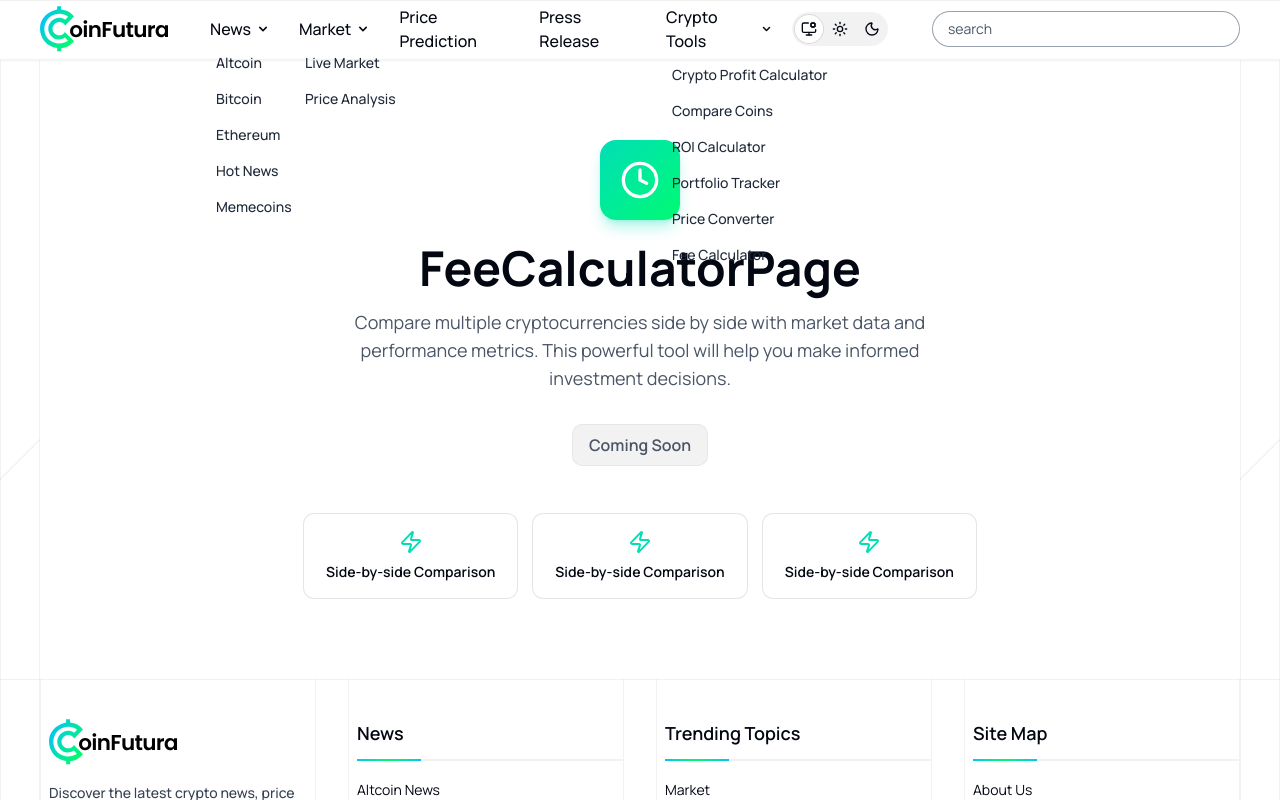
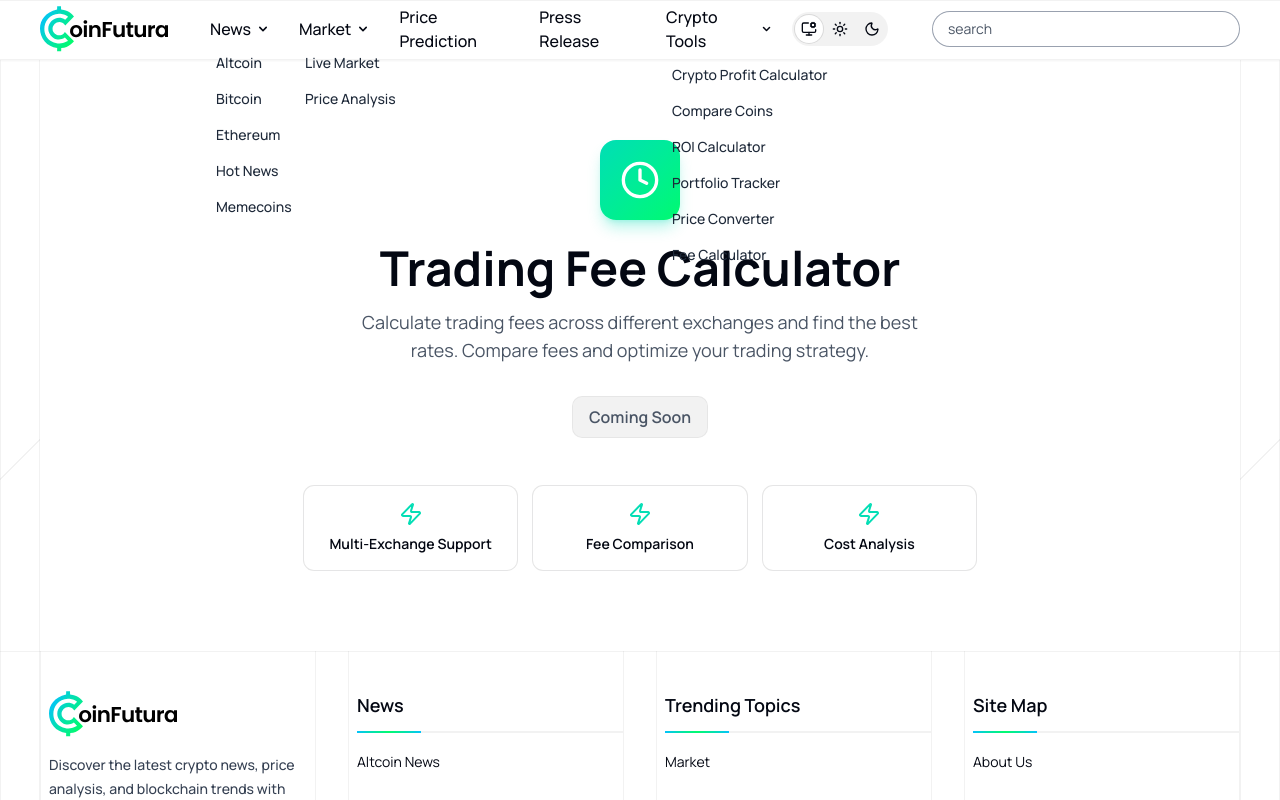
Before and after one commit to MohGumaa/coinfutura-markets, a Next.js app: page /tools/fee-calculator in a window 1280 px wide. Shown: the top 800 px of the page. Built offline with nearby package versions, Linux system fonts and the light colour scheme.

Commit message:
update tools page

```diff
--- a/app/tools/fee-calculator/page.tsx
+++ b/app/tools/fee-calculator/page.tsx
@@ -4,22 +4,22 @@
 const FeeCalculatorPage = () => {
   return (
     <ComingSoon
-      title="FeeCalculatorPage"
-      description="Compare multiple cryptocurrencies side by side with market data and performance metrics. This powerful tool will help you make informed investment decisions."
+      title="Trading Fee Calculator"
+      description="Calculate trading fees across different exchanges and find the best rates. Compare fees and optimize your trading strategy."
       cards={[
         {
           id: 0,
-          title:"Side-by-side Comparison",
+          title:"Multi-Exchange Support",
           icon: Zap
         },
         {
           id: 1,
-          title:"Real-Time Market Data",
+          title:"Fee Comparison",
           icon: Zap
         },
         {
           id: 2,
-          title:"Performance Charts",
+          title:"Cost Analysis",
           icon: Zap
         },
       ]}
--- a/components/coming-soon.tsx
+++ b/components/coming-soon.tsx
@@ -1,5 +1,5 @@
+import { Clock } from "lucide-react"
 import { ComingSoonProps } from "@/types"
-import { Clock, Zap } from "lucide-react"
 
 const ComingSoon = ({ title, description, cards }: ComingSoonProps) => {
   return (
@@ -28,7 +28,7 @@
                 className="dark:bg-white/5 ring-1 ring-gray-950/10 dark:ring-white/10 rounded-lg p-4 text-center"
               >
                 <CardIcon className="w-6 h-6 text-cfu-0 mx-auto mb-2" />
-                <h3 className="cfu-title font-semibold text-sm">Side-by-side Comparison</h3>
+                <h3 className="cfu-title font-semibold text-sm">{card.title}</h3>
               </div>
             )
           })}
```
